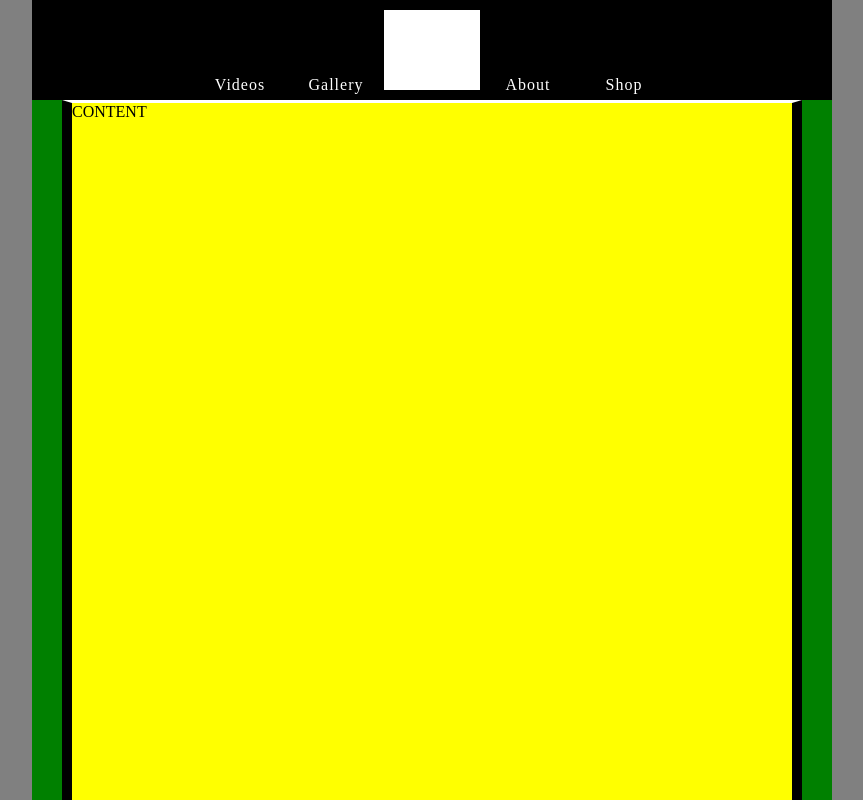
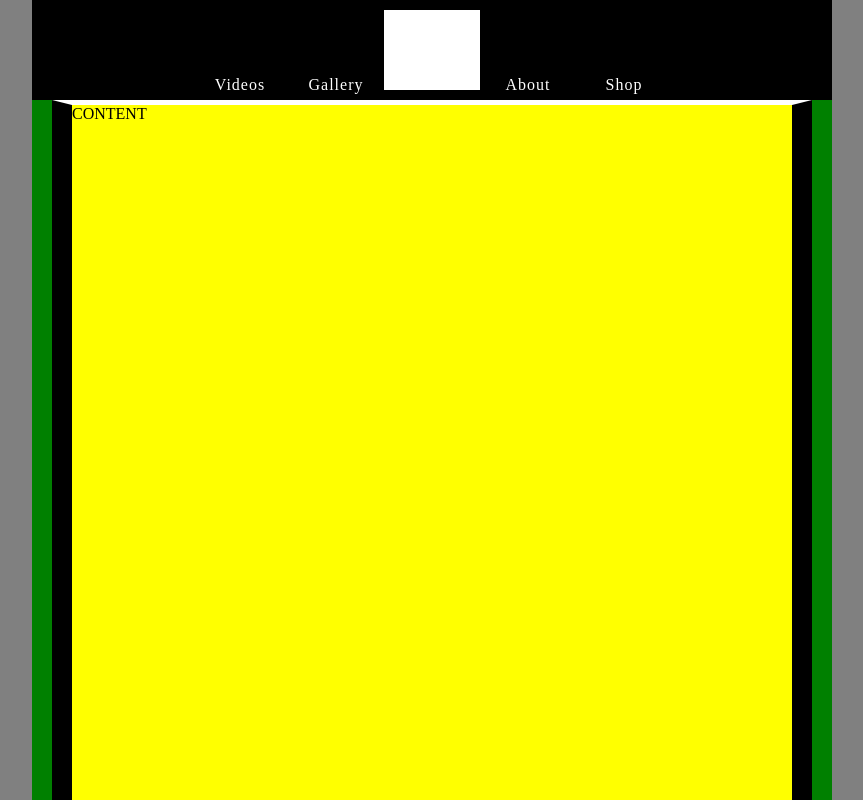
Before and after one commit to Petersongithub/levayofficial, a plain HTML site: page index.html in a window 1280 px wide. Shown: the top 800 px of the page, without its empty margins (208-1071 px from the left). Drawn offline with Linux system fonts and the light colour scheme.

Commit message:
Update main.css

```diff
--- a/main.css
+++ b/main.css
@@ -57,8 +57,8 @@ header {
 }
 .content {
   background-color:yellow;
-  border: 10px solid black;
-  border-top: 3px solid white;
+  border: 20px solid black;
+  border-top: 5px solid white;
   height:90%;
   width: 90%;
   margin-left:auto;
```
